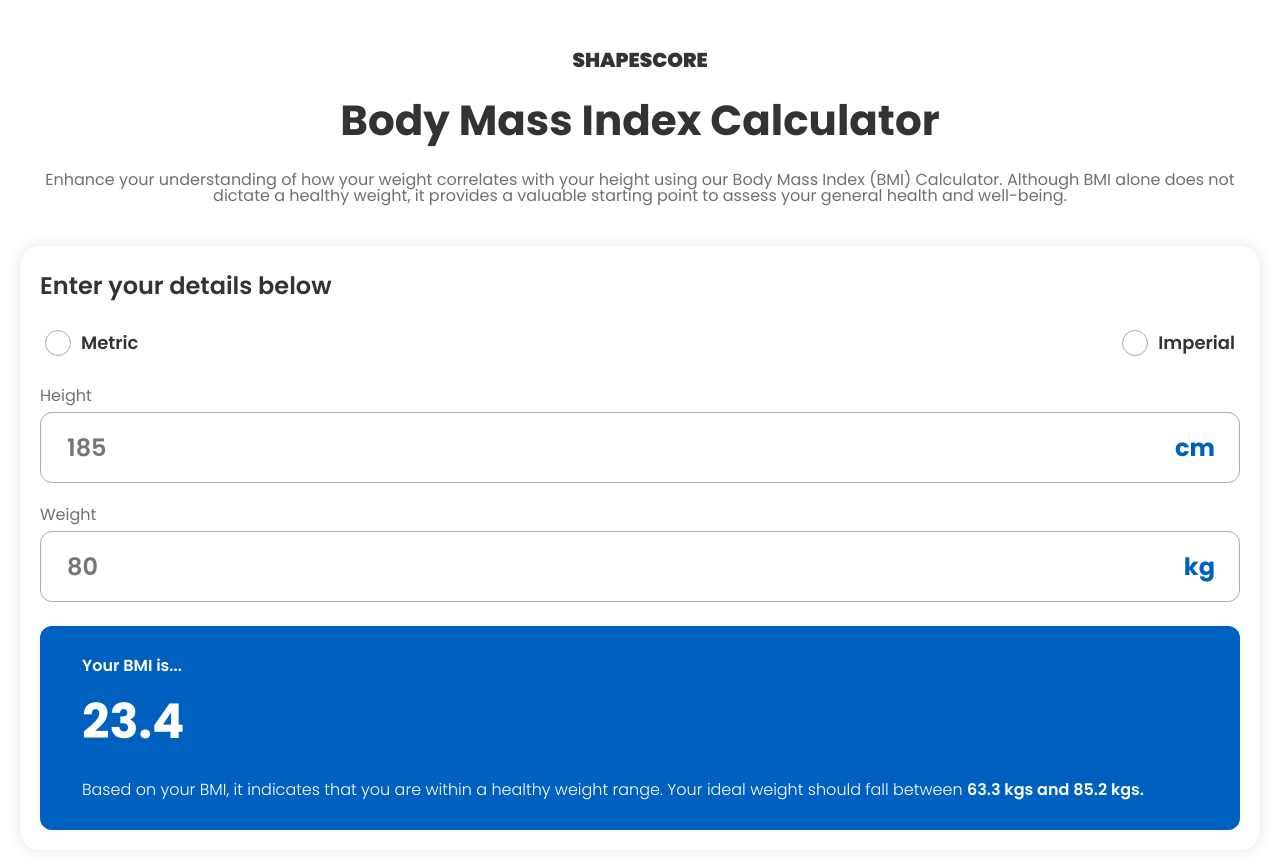
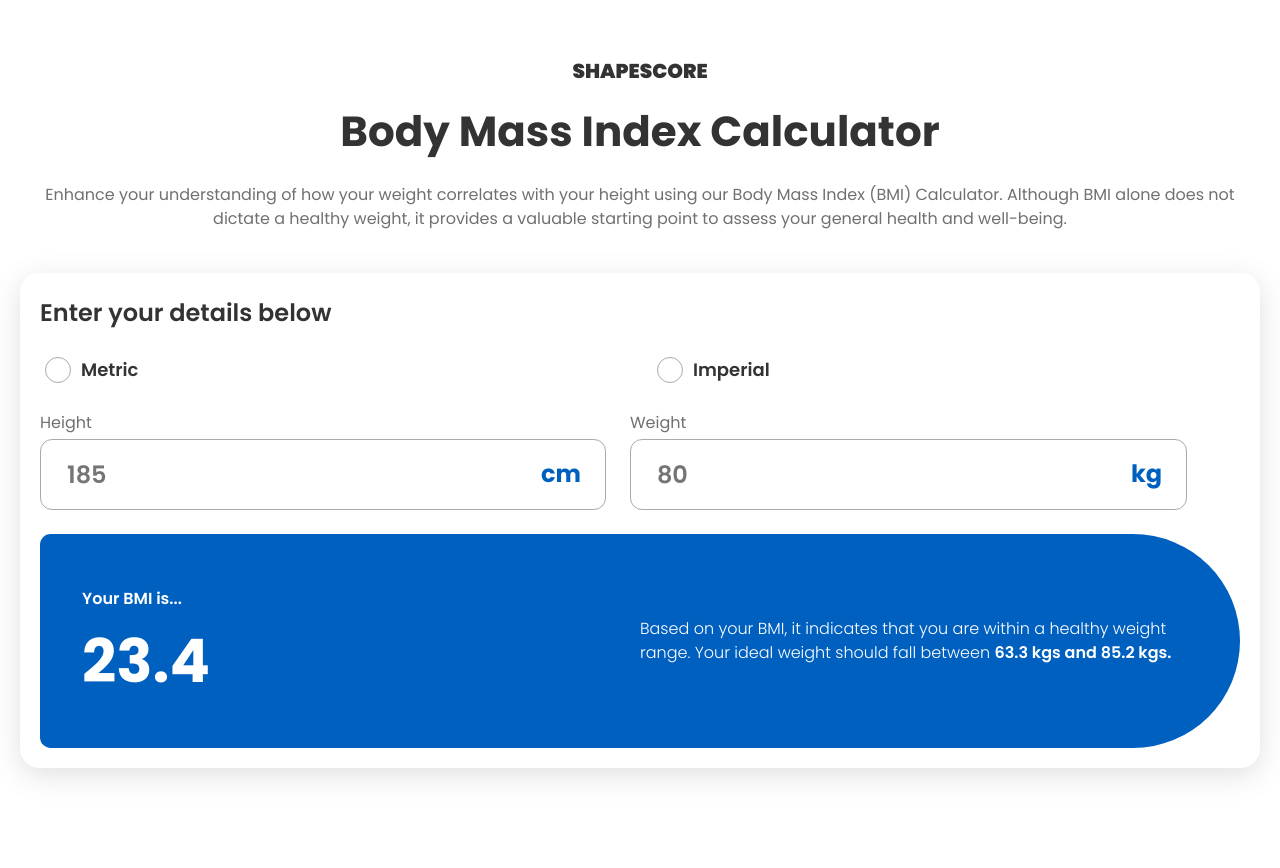
Before and after one commit to DaniilBaida/BMI-Calculator, a plain HTML site: page Index.html in a window 1280 px wide. After the commit the page ends 820 px from the top, so only its background shows below. Drawn offline with Linux system fonts and the light colour scheme.

Commit message:
tablet layout

```diff
--- a/Index.html
+++ b/Index.html
@@ -28,6 +28,7 @@
       </div>
       <div class="calculator-container">
         <h2>Enter your details below</h2>
+
         <div class="radio-container">
           <div class="radio-box">
             <input type="radio" name="Unit" id="Metric" />
@@ -38,19 +39,38 @@
             <label for="Imperial">Imperial</label>
           </div>
         </div>
+        <div class="flex">
+          <div class="height-container">
             <p class="measure-info-text">Height</p>
             <div class="measure-container">
-          <input type="text" name="" class="measure-text" placeholder="185" />
+              <input
+                type="text"
+                name=""
+                class="measure-text"
+                placeholder="185"
+              />
               <div class="measure-unit">cm</div>
             </div>
+          </div>
+          <div class="weight-container">
             <p class="measure-info-text">Weight</p>
             <div class="measure-container">
-          <input type="text" name="" class="measure-text" placeholder="80" />
+              <input
+                type="text"
+                name=""
+                class="measure-text"
+                placeholder="80"
+              />
               <div class="measure-unit">kg</div>
             </div>
+          </div>
+        </div>
+
         <div class="your-bmi-container">
+          <div>
             <div class="your-bmi-is">Your BMI is...</div>
             <div class="your-bmi">23.4</div>
+          </div>
           <div class="your-bmi-suggestion">
             Based on your BMI, it indicates that you are within a healthy weight
             range. Your ideal weight should fall between
--- a/css/style.css
+++ b/css/style.css
@@ -143,9 +143,11 @@ body {
   margin: 20px;
   display: flex;
   flex-direction: column;
-  justify-content: space-between;
+
   min-height: 100vh;
   box-sizing: border-box;
+
+  justify-content: center;
 }
 
 .app-logo {
@@ -161,6 +163,10 @@ body {
   color: var(--gray);
 }
 
+.landing-text-container p {
+  line-height: 24px;
+}
+
 .landing-text-container h1 {
   font-weight: 700;
   font-size: 42px;
@@ -172,10 +178,11 @@ body {
   margin-top: 42px;
 
   border-radius: 20px;
-  box-shadow: 0px 0px 15px 0px rgba(0, 0, 0, 0.1);
+  box-shadow: rgba(100, 100, 111, 0.2) 0px 7px 29px 0px;
 
   padding: 20px;
   margin-bottom: 42px;
+  min-width: 300px;
 }
 
 .calculator-container h2 {
@@ -187,7 +194,11 @@ body {
 .radio-container {
   margin-top: 24px;
   display: flex;
-  justify-content: space-between;
+  gap: 24px;
+}
+
+.radio-box {
+  width: 100%;
 }
 
 /* Hide the default radio button */
@@ -279,8 +290,37 @@ input[type="radio"]:checked + label::before {
 .your-bmi-suggestion {
   margin-top: 36px;
   font-weight: 300;
+  line-height: 24px;
 }
 
 strong {
   font-weight: 600;
 }
+
+@media screen and (min-width: 768px) {
+  .main-container {
+  }
+
+  .flex {
+    display: flex;
+    gap: 24px;
+  }
+  .your-bmi-container {
+    border-radius: 12px 120px 120px 12px;
+
+    display: flex;
+    justify-content: space-between;
+    align-items: center;
+
+    height: 150px;
+  }
+  .your-bmi-suggestion {
+    margin-top: 0;
+    width: 50%;
+  }
+  .your-bmi {
+    font-size: 60px;
+  }
+  .your-bmi-is {
+  }
+}
```
Lines whose indentation alone changed are shown as unchanged.
